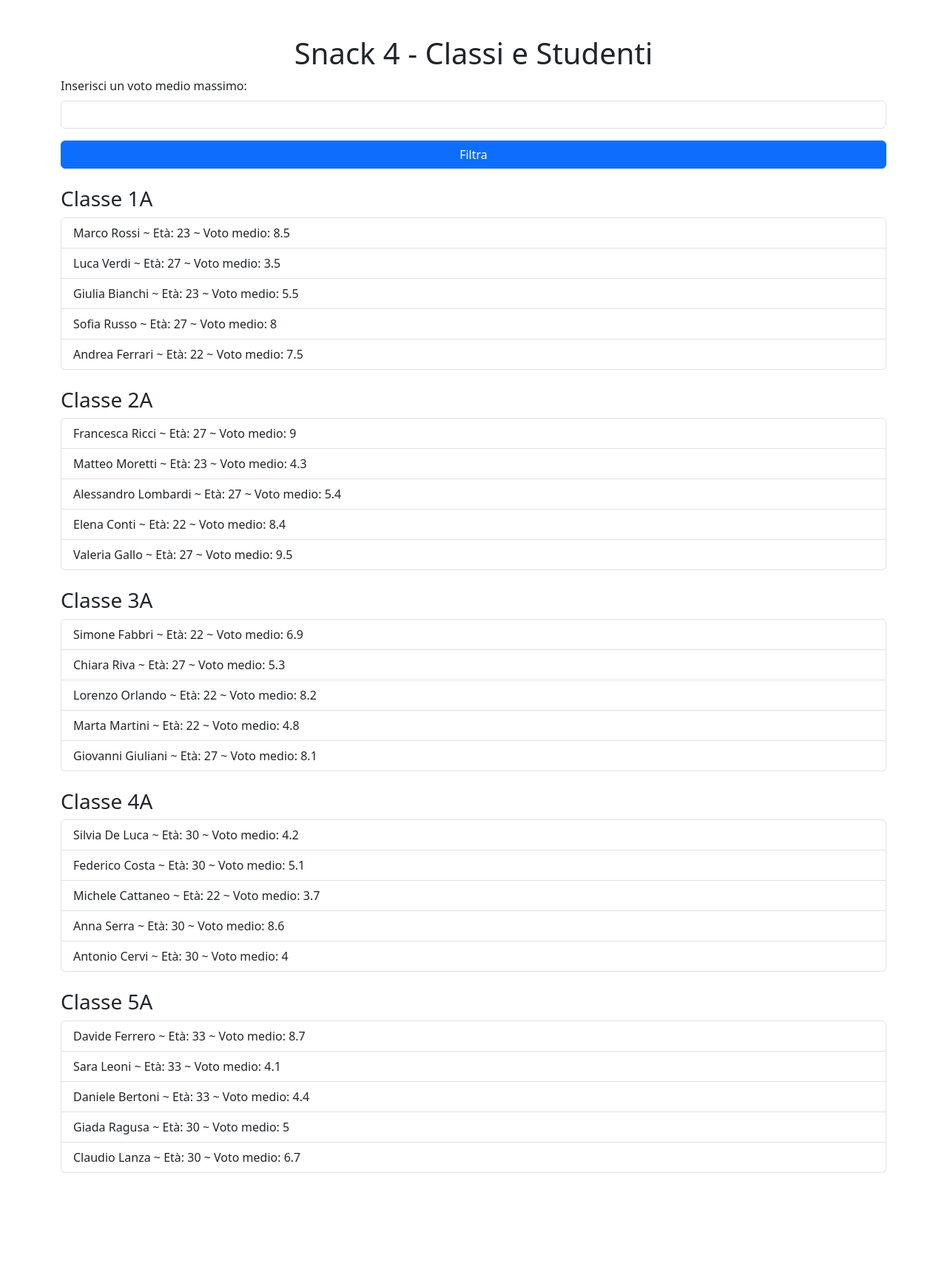
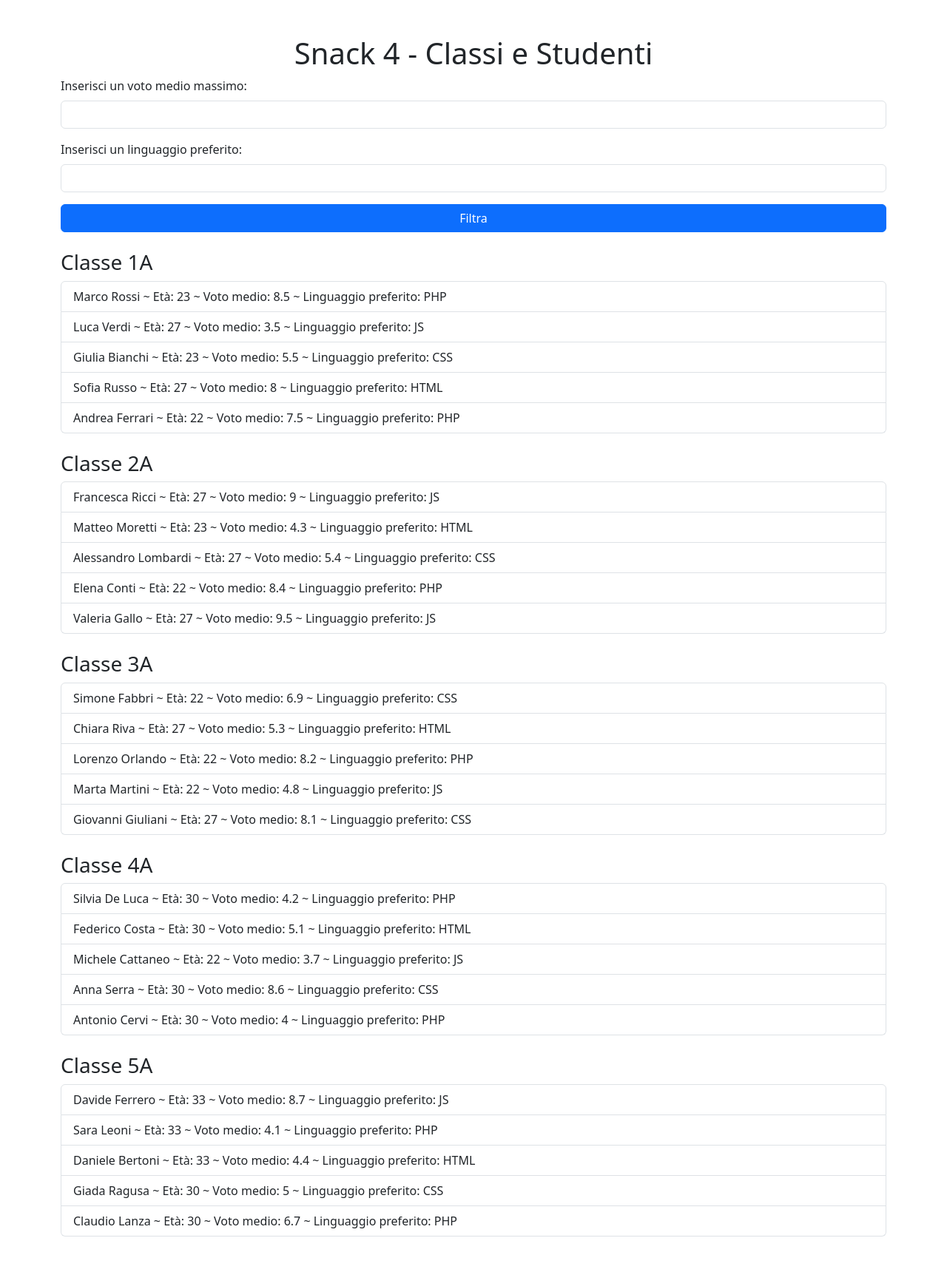
Before and after one commit to Francesco-Matteucci/php-snacks-b1, a PHP site: page / in a window 1280 px wide. Shown: the whole page at 74% size. Before the commit the page ends 1586 px from the top, so only its background shows below. Run offline with PHP 8.4, Linux system fonts and the light colour scheme.

Commit message:
Snack4D - Added filtering by preferred language, and reworked input to optional

```diff
--- a/snack-4/index.php
+++ b/snack-4/index.php
@@ -1,8 +1,11 @@
 <?php
 require_once __DIR__ . '/classes.php';
 
-// Se presente, recupero il voto massimo dall'input dell'utente
-$maxGrade = isset($_GET['max_grade']) ? $_GET['max_grade'] : null;
+// Se presente, recupero il voto massimo dall'input dell'utente. Se il campo è vuoto, il filtro non verrà applicato
+$maxGrade = isset($_GET['max_grade']) && $_GET['max_grade'] !== '' ? $_GET['max_grade'] : null;
+
+// Se presente, recupero il linguaggio preferito dall'input dell'utente. Se il campo è vuoto, il filtro non verrà applicato
+$prefLanguage = isset($_GET['preferred_language']) && $_GET['preferred_language'] !== '' ? $_GET['preferred_language'] : null;
 ?>
 
 
@@ -29,11 +32,21 @@ $maxGrade = isset($_GET['max_grade']) ? $_GET['max_grade'] : null;
                 <input type="number" id="max_grade" name="max_grade" class="form-control" value="<?= $maxGrade ?>"
                     step="0.1">
             </div>
+
+            <div class="mb-3">
+                <label for="preferred_language" class="form-label">Inserisci un linguaggio preferito:</label>
+                <input type="text" id="preferred_language" name="preferred_language" class="form-control"
+                    value="<?= $prefLanguage ?>">
+            </div>
+
             <button type="submit" class="btn btn-primary w-100">Filtra</button>
         </form>
 
-        <?php if ($maxGrade !== null) { ?>
-        <h2 class="text-center">Studenti con il voto medio inferiore a <?= $maxGrade ?></h2>
+        <?php if ($maxGrade !== null || $prefLanguage !== null) { ?>
+        <h2 class="text-center">
+            <?php if ($maxGrade !== null) { ?> Studenti con il voto medio inferiore a <?= $maxGrade ?><?php } ?><br>
+            <?php if ($prefLanguage !== null) { ?> Linguaggio preferito: <?= $prefLanguage ?><?php } ?>
+        </h2>
         <?php } ?>
 
         <?php foreach ($classi as $classe => $studenti) { ?>
@@ -48,11 +61,12 @@ $maxGrade = isset($_GET['max_grade']) ? $_GET['max_grade'] : null;
                     // }
 
 
-                    // Controllo per il voto medio massimo
-                    if ($maxGrade === null || $studente['voto_medio'] < $maxGrade) { ?>
+                    // Controllo per il voto medio massimo e il linguaggio preferito
+                    if (($maxGrade === null || $studente['voto_medio'] < $maxGrade) &&
+                        ($prefLanguage === null || strtolower($studente['linguaggio_preferito']) === strtolower($prefLanguage))) { ?>
             <li class="list-group-item">
                 <?= $studente['nome'] . ' ' . $studente['cognome'] ?> ~ Età: <?= $studente['anni'] ?> ~ Voto medio:
-                <?= $studente['voto_medio'] ?>
+                <?= $studente['voto_medio'] ?> ~ Linguaggio preferito: <?= $studente['linguaggio_preferito'] ?>
             </li>
             <?php } ?>
             <?php } ?>
```
